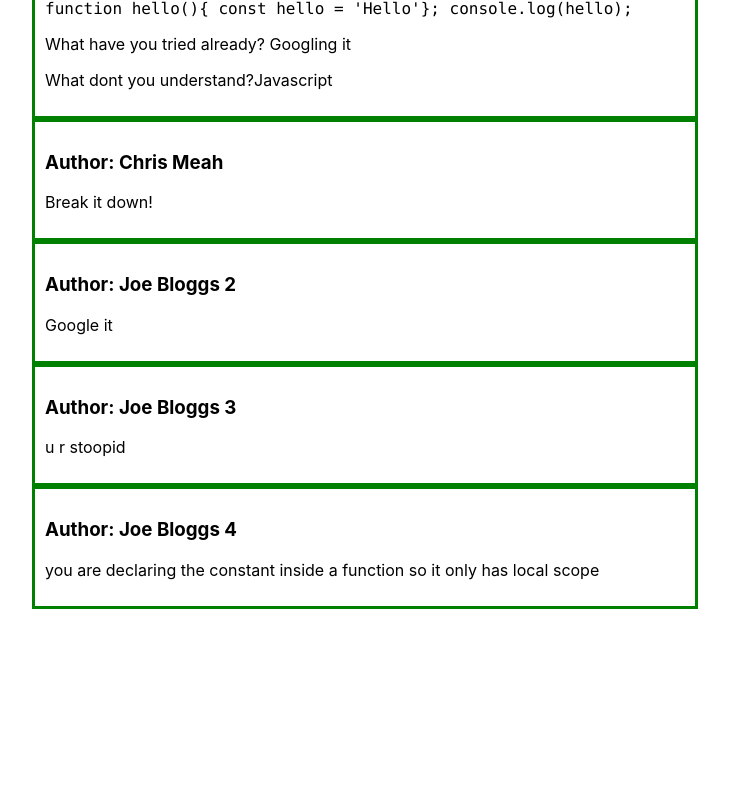
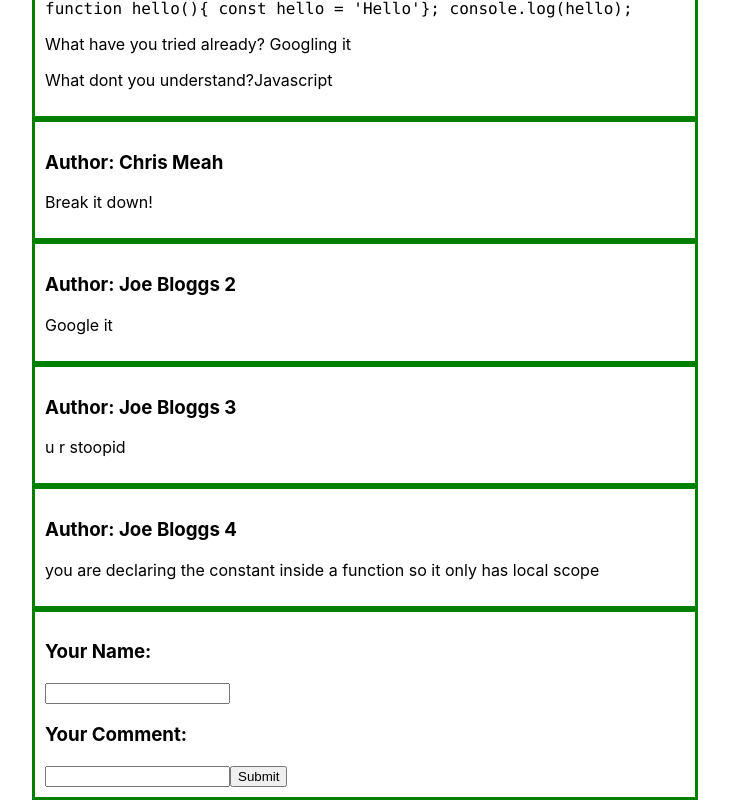
Before and after one commit to SchoolOfCode/national-project-week-abdullahi-adam-ivan-beatriz, a React (Create React App) app in the folder noob-overflow/: page / in a window 1280 px wide. Shown: the part 232-1032 px from the top of the page, without its empty margins (275-1004 px from the left). Before the commit the page ends 841 px from the top, so only its background shows below. Built offline with nearby package versions, Linux system fonts and the light colour scheme.

Commit message:
- comment input and list functional

```diff
--- a/noob-overflow/src/App.css
+++ b/noob-overflow/src/App.css
@@ -10,3 +10,9 @@
   border: 3px solid green;
   padding: 10px;
 }
+.comment-input {
+  margin: auto;
+  width: 50%;
+  border: 3px solid green;
+  padding: 10px;
+}
--- a/noob-overflow/src/App.js
+++ b/noob-overflow/src/App.js
@@ -1,18 +1,33 @@
 import "./App.css";
 import { testData, testComment } from "./testData";
 import QuestionExpanded from "./components/questionExpandedPost";
-
 import CommentList from "./components/questionExpandedPost/commentList";
 import { useState } from "react";
+import CommentInput from "./components/questionExpandedPost/commentInput";
 
 function App() {
   const [comments, setComments] = useState(testComment);
   const [questions, setQuestions] = useState(testData);
 
+  function addComment(comment) {
+    if (comments.includes(comment)) {
+      return;
+    }
+    setComments([...comments, comment]); // put both the author and comment as the object returned from on submit click
+  }
+
+  // function addQuestions(question) {
+  //   if (questions.includes(question)) {
+  //     return;
+  //   }
+  //   setQuestions([...questions, question]);
+  // }
+
   return (
     <div>
       <QuestionExpanded {...questions[0]} />
       <CommentList comments={comments} />
+      <CommentInput onSubmitClick={addComment} />
     </div>
   );
 }
--- /dev/null
+++ b/noob-overflow/src/components/questionExpandedPost/commentInput/index.js
@@ -0,0 +1,34 @@
+import { useState } from "react";
+
+function CommentInput({ onSubmitClick }) {
+  const [comment, setComment] = useState("");
+  const [author, setAuthor] = useState("");
+
+  function handleChangeAuthor(event) {
+    setAuthor(event.target.value);
+  }
+
+  function handleChangeComment(event) {
+    setComment(event.target.value);
+  }
+
+  function handleSubmit(event) {
+    // Stop the page from refreshing as the form will try and submit and refresh by default
+    event.preventDefault();
+    onSubmitClick({ author: author, comment: comment });
+  }
+  return (
+    <form onSubmit={handleSubmit} className="comment-input">
+      <h3>Your Name:</h3>
+      <input onChange={handleChangeAuthor} value={author} />
+      <h3>Your Comment:</h3>
+      <input
+        onChange={(handleChangeAuthor, handleChangeComment)}
+        value={comment}
+      />
+      <button>Submit</button>
+    </form>
+  );
+}
+
+export default CommentInput;
```
